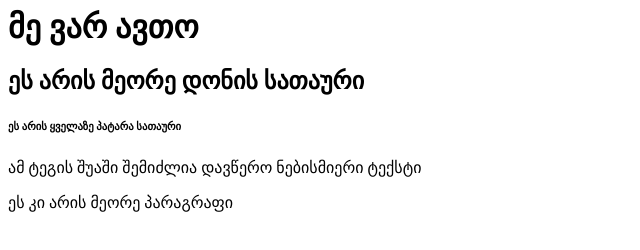
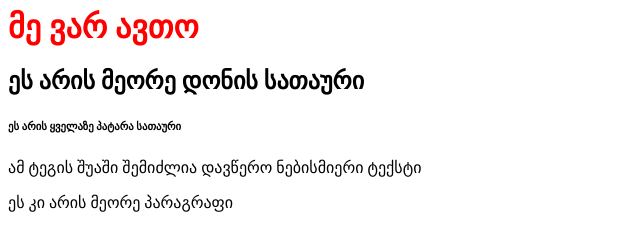
Before and after one commit to avtotrainer/vi-kl, a plain HTML site: page index.html in a window 1280 px wide. Shown: the whole page, without its empty margins (0-640 px from the left). Drawn offline with Linux system fonts and the light colour scheme.

Commit message:
Update index.html

```diff
--- a/index.html
+++ b/index.html
@@ -3,7 +3,7 @@
 
 </head>
 <body>
-  <h1 stile="color:red">მე ვარ ავთო</h1>
+  <h1 style="color:red">მე ვარ ავთო</h1>
   <h2>ეს არის მეორე დონის სათაური</h2>
   <h6>ეს არის ყველაზე პატარა სათაური</h6>
   <p>ამ ტეგის შუაში შემიძლია დავწერო ნებისმიერი ტექსტი</p>
```
